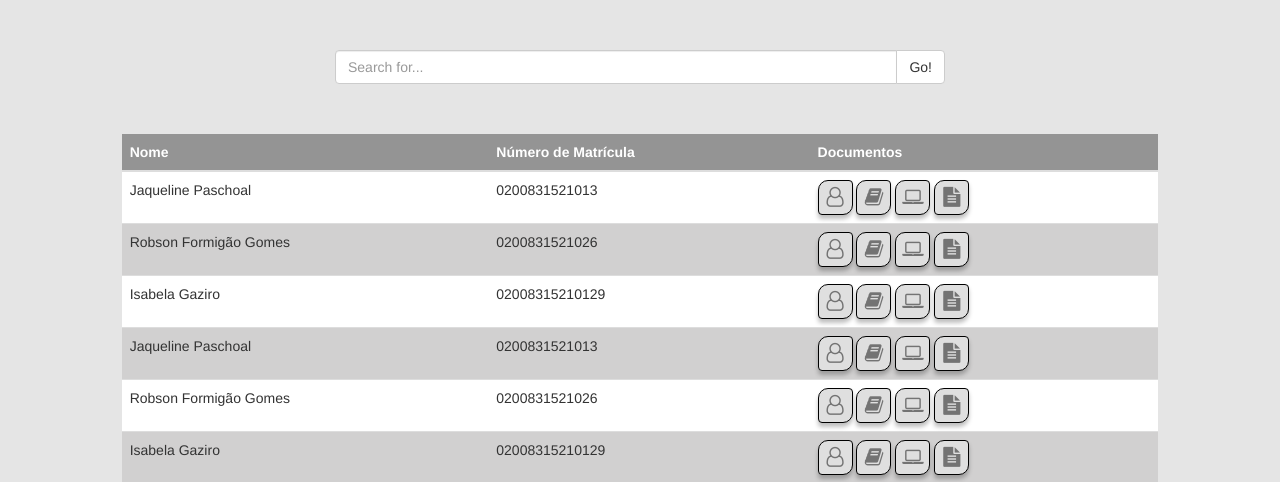
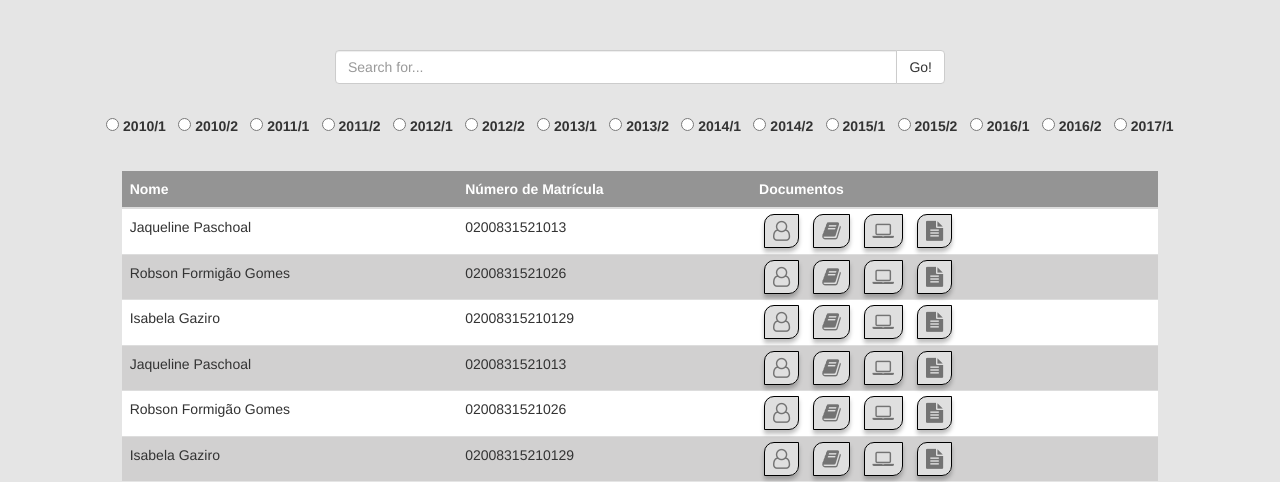
Before and after one commit to jaquepaschoal/SistemaDeControleDeAlunos, a PHP site: page / in a window 1280 px wide. Shown: the part 100-582 px from the top of the page. Run offline with PHP 8.4, Linux system fonts and the light colour scheme.

Commit message:
Tela listar alunos

```diff
--- a/gulp-intro/css/style.min.css
+++ b/gulp-intro/css/style.min.css
@@ -1 +1 @@
-body{background:#E5E5E5}body .header{height:100px;background:#A55656}body .header .logo{margin:10px 50px}body .inpt-pesquisar{margin-top:50px}body .tbl-alunos{margin-top:50px}body .tbl-alunos th{padding:px;color:white;background:#949494}body .tbl-alunos tr:nth-child(even){background:#D1D0D0}body .tbl-alunos tr:nth-child(odd){background:#FFF}body .tbl-alunos .btn{width:35px;height:35px;padding:0px 5px;border:1px solid #000000;background:#DFDFDF;border-top-left-radius:10px;border-bottom-right-radius:10px;box-shadow:0px 4px 4px rgba(0,0,0,0.25);font-size:20px;text-align:center}body .tbl-alunos .btn a{color:#737373}body footer{background:black}
+body{background:#E5E5E5}body .header{height:100px;background:#A55656}body .header .logo{margin:10px 50px}body .inpt-pesquisar{margin-top:50px}body .filter{display:flex;justify-content:space-around;padding:0 100px;margin-top:30px}body .tbl-alunos{margin:30px 0}body .tbl-alunos th{padding:px;color:#fff;background:#949494}body .tbl-alunos tr:nth-child(even){background:#D1D0D0}body .tbl-alunos tr:nth-child(odd){background:#fff}body .tbl-alunos a{color:#737373;width:35px;height:35px;padding:5px 8px;margin:0 5px;border:1px solid #000;background:#DFDFDF;border-top-left-radius:10px;border-bottom-right-radius:10px;box-shadow:0px 4px 4px rgba(0,0,0,0.25);font-size:20px;text-align:center}body .tbl-alunos a:hover{background:#737373;color:#DFDFDF;transition:.3s ease-out}body footer{display:flex;align-items:center;height:50px;background:#A55656;color:#fff}body footer .options{padding:0 10px;color:#fff;text-decoration:none}
--- a/gulp-intro/gulpfile.js
+++ b/gulp-intro/gulpfile.js
@@ -4,7 +4,7 @@ var rename = require('gulp-rename');
 
 
 // Sass Source
-var scssFiles = './src/scss/style.scss';
+var scssFiles = './src/scss/*.scss';
 
 // CSS destination
 var cssDest = './css';
--- a/gulp-intro/index.html
+++ b/gulp-intro/index.html
@@ -34,7 +34,90 @@
        </div>
 
        <div class="row">
-          <div class=" col-md-10 col-md-offset-1 table-responsive">
+           <div class="col-lg-12 filter">
+
+                <label class="year">
+                    <input type="radio"  name="optionsRadios" id="optionsRadios1" value="option1">
+                    2010/1
+                </label>
+
+                <label class="year">
+                    <input type="radio"  name="optionsRadios" id="optionsRadios1" value="option1">
+                    2010/2
+                </label>
+
+                <label class="year">
+                    <input type="radio"  name="optionsRadios" id="optionsRadios1" value="option1">
+                    2011/1
+                </label>
+
+                <label class="year">
+                    <input type="radio"  name="optionsRadios" id="optionsRadios1" value="option1">
+                    2011/2
+                </label>
+
+                <label class="year">
+                    <input type="radio"  name="optionsRadios" id="optionsRadios1" value="option1">
+                    2012/1
+                </label>
+
+                <label class="year">
+                    <input type="radio"  name="optionsRadios" id="optionsRadios1" value="option1">
+                    2012/2
+                </label>
+
+                <label class="year">
+                    <input type="radio"  name="optionsRadios" id="optionsRadios1" value="option1">
+                    2013/1
+                </label>
+
+                <label class="year">
+                    <input type="radio"  name="optionsRadios" id="optionsRadios1" value="option1">
+                    2013/2
+                </label>
+
+                <label class="year">
+                    <input type="radio"  name="optionsRadios" id="optionsRadios1" value="option1">
+                    2014/1
+                </label>
+
+                <label class="year">
+                    <input type="radio"  name="optionsRadios" id="optionsRadios1" value="option1">
+                    2014/2
+                </label>
+
+                <label class="year">
+                    <input type="radio"  name="optionsRadios" id="optionsRadios1" value="option1">
+                    2015/1
+                </label>
+
+                <label class="year">
+                    <input type="radio"  name="optionsRadios" id="optionsRadios1" value="option1">
+                    2015/2
+                </label>
+
+                <label class="year">
+                    <input type="radio"  name="optionsRadios" id="optionsRadios1" value="option1">
+                    2016/1
+                </label>
+
+                <label class="year">
+                    <input type="radio"  name="optionsRadios" id="optionsRadios1" value="option1">
+                    2016/2
+                </label>
+
+                <label class="year">
+                        <input type="radio"  name="optionsRadios" id="optionsRadios1" value="option1">
+                        2017/1
+                </label>
+
+
+           </div>
+
+       </div>
+
+       <div class="row">
+          <div class=" col-md-10 col-md-offset-1 table-responsive ">
               <table class="col-md-5 table  tbl-alunos">
                 <thead>
                   <tr>
@@ -50,19 +133,10 @@
                     <td>Jaqueline Paschoal</td>
                     <td>0200831521013</td>
                     <td>
-                          <button class="btn">
                         <a  href="#"target="_blank"><i class="fa fa-user-o" ></i></a>
-                          </button>
-                          <button class="btn">
                         <a  href="#"target="_blank"><i class="fa fa-book" ></i></a>
-                          </button>
-                          <button class="btn">
-
                         <a  href="#"target="_blank"><i class="fa fa-laptop" ></i></a>
-                          </button>
-                          <button class="btn">
                         <a  href="#"target="_blank"><i class="fa fa-file-text" ></i></a>
-                          </button>
                     </td>
                   </tr>
                   <tr>
@@ -70,57 +144,30 @@
                     <td>Robson Formigão Gomes</td>
                     <td>0200831521026</td>
                     <td>
-                        <button class="btn">
                         <a  href="#"target="_blank"><i class="fa fa-user-o" ></i></a>
-                          </button>
-                          <button class="btn">
                         <a  href="#"target="_blank"><i class="fa fa-book" ></i></a>
-                          </button>
-                          <button class="btn">
-
                         <a  href="#"target="_blank"><i class="fa fa-laptop" ></i></a>
-                          </button>
-                          <button class="btn">
                         <a  href="#"target="_blank"><i class="fa fa-file-text" ></i></a>
-                          </button>
                     </td>
                   </tr>
                   <tr>
                     <td>Isabela Gaziro</td>
                     <td>02008315210129</td>
                     <td>
-                        <button class="btn">
                         <a  href="#"target="_blank"><i class="fa fa-user-o" ></i></a>
-                          </button>
-                          <button class="btn">
                         <a  href="#"target="_blank"><i class="fa fa-book" ></i></a>
-                          </button>
-                          <button class="btn">
-
                         <a  href="#"target="_blank"><i class="fa fa-laptop" ></i></a>
-                          </button>
-                          <button class="btn">
                         <a  href="#"target="_blank"><i class="fa fa-file-text" ></i></a>
-                          </button>
                     </td>
                   </tr>
                   <tr>
                       <td>Jaqueline Paschoal</td>
                       <td>0200831521013</td>
                       <td>
-                          <button class="btn">
                         <a  href="#"target="_blank"><i class="fa fa-user-o" ></i></a>
-                            </button>
-                            <button class="btn">
                         <a  href="#"target="_blank"><i class="fa fa-book" ></i></a>
-                            </button>
-                            <button class="btn">
-
                         <a  href="#"target="_blank"><i class="fa fa-laptop" ></i></a>
-                            </button>
-                            <button class="btn">
                         <a  href="#"target="_blank"><i class="fa fa-file-text" ></i></a>
-                            </button>
 
                       </td>
                     </tr>
@@ -128,45 +175,29 @@
                       <td>Robson Formigão Gomes</td>
                       <td>0200831521026</td>
                       <td>
-                          <button class="btn">
                         <a  href="#"target="_blank"><i class="fa fa-user-o" ></i></a>
-                            </button>
-                            <button class="btn">
                         <a  href="#"target="_blank"><i class="fa fa-book" ></i></a>
-                            </button>
-                            <button class="btn">
-
                         <a  href="#"target="_blank"><i class="fa fa-laptop" ></i></a>
-                            </button>
-                            <button class="btn">
                         <a  href="#"target="_blank"><i class="fa fa-file-text" ></i></a>
-                            </button>
                       </td>
                     </tr>
                     <tr>
                       <td>Isabela Gaziro</td>
                       <td>02008315210129</td>
                       <td>
-                          <button class="btn">
                         <a  href="#"target="_blank"><i class="fa fa-user-o" ></i></a>
-                            </button>
-                            <button class="btn">
                         <a  href="#"target="_blank"><i class="fa fa-book" ></i></a>
-                            </button>
-                            <button class="btn">
-
                         <a  href="#"target="_blank"><i class="fa fa-laptop" ></i></a>
-                            </button>
-                            <button class="btn">
                         <a  href="#"target="_blank"><i class="fa fa-file-text" ></i></a>
-                            </button>
                       </td>
                     </tr>
                 </tbody>
               </table>
            </div>
        </div>
-
+       <div class="row">
+           <footer><a class="options" href="#">Administrador</a> | <a class="options" href="#">Àrea do Aluno</a></footer>
+       </div>
     </div>
 
 
--- /dev/null
+++ b/gulp-intro/src/scss/_variables.scss
@@ -0,0 +1,9 @@
+$cor-p: #A55656;
+$cor-s: #FFFFFF;
+$cor-bg:#E5E5E5;
+$cor-th:#949494;
+$cor-tr:#D1D0D0;
+$cor-btn:#DFDFDF;
+$cor-b:#000000;
+$cor-shadow: rgba(0, 0, 0, 0.25);
+$cor-i:#737373;
--- a/gulp-intro/src/scss/style.scss
+++ b/gulp-intro/src/scss/style.scss
@@ -1,8 +1,10 @@
+@import "_variables.scss";
+
 body {
-  background: #E5E5E5;
+  background: $cor-bg;
   .header {
     height: 100px;
-    background: #A55656;
+    background: $cor-p;
 
     .logo {
       margin: 10px 50px;
@@ -14,43 +16,67 @@ body {
     margin-top: 50px;
   }
 
+  .filter {
+    display: flex;
+    justify-content: space-around;
+    padding: 0 100px;
+    margin-top: 30px;
+  }
+
   .tbl-alunos {
-    margin-top: 50px;
 
+    margin: 30px 0;
     th {
       padding: px;
-      color: white;
-      background: rgb(148, 148, 148);
+      color: $cor-s;
+      background: $cor-th;
     }
-    tr:nth-child(even) {background: #D1D0D0}
-    tr:nth-child(odd) {background: #FFF}
+    tr:nth-child(even) {background: $cor-tr}
+    tr:nth-child(odd) {background: $cor-s}
+      a {
+        color: $cor-i;
+        width: 35px;
+        height: 35px;
+        padding: 5px 8px;
+        margin: 0 5px;
 
-    .btn {
+        border: 1px solid $cor-b;
+        background: $cor-btn;
+        border-top-left-radius: 10px;
+        border-bottom-right-radius: 10px;
 
-      width: 35px;
-      height: 35px;
-      padding: 0px 5px;
+        box-shadow: 0px 4px 4px $cor-shadow;
 
-      border: 1px solid #000000;
-      background: #DFDFDF;
-      border-top-left-radius: 10px;
-      border-bottom-right-radius: 10px;
+        font-size: 20px;
+        text-align: center;
 
-      box-shadow: 0px 4px 4px rgba(0, 0, 0, 0.25);
-
-      font-size: 20px;
-      text-align: center;
-      a {
-        color: #737373;
+        &:hover {
+          background: $cor-i;
+          color:$cor-btn;
+          transition: .3s ease-out;
+        }
       }
 
+
+
+  }
+
+
+
+  footer {
+    display: flex;
+    align-items: center;
+    height: 50px;
+    background: $cor-p;
+    color: $cor-s;
+
+    .options {
+      padding: 0 10px;
+      color:$cor-s;
+      text-decoration: none;
 
     }
   }
 
-  footer {
-    background: black;
-  }
-
 
 }
```
Also changed, not shown: gulp-intro/css/style.css (+29 -8 lines). Lines whose indentation alone changed are shown as unchanged.
